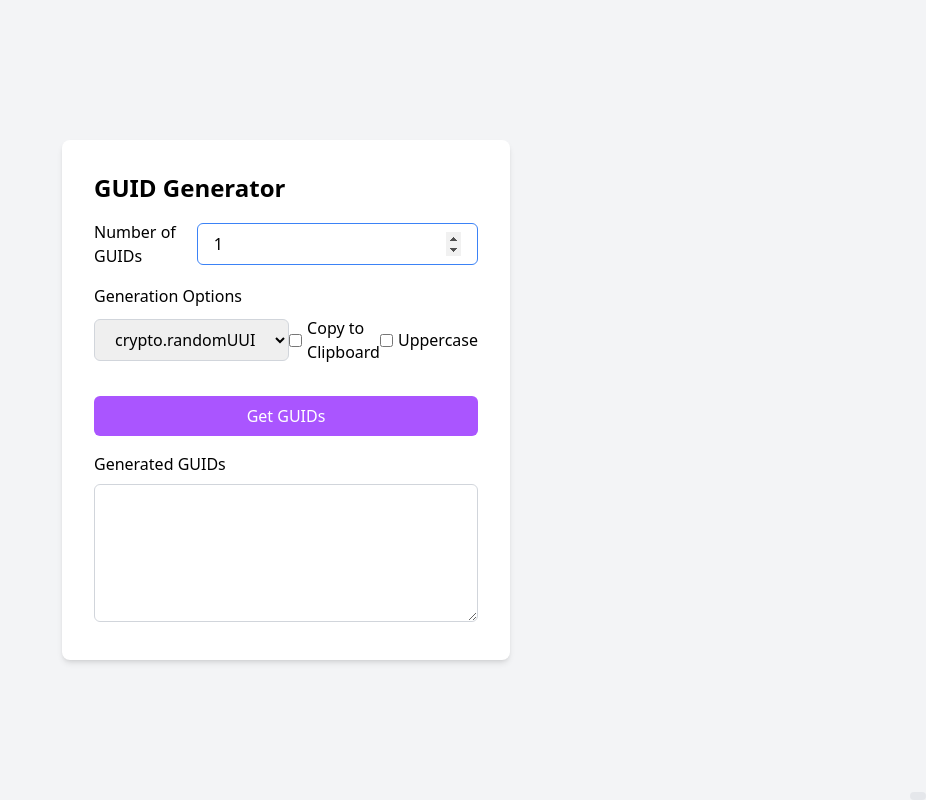
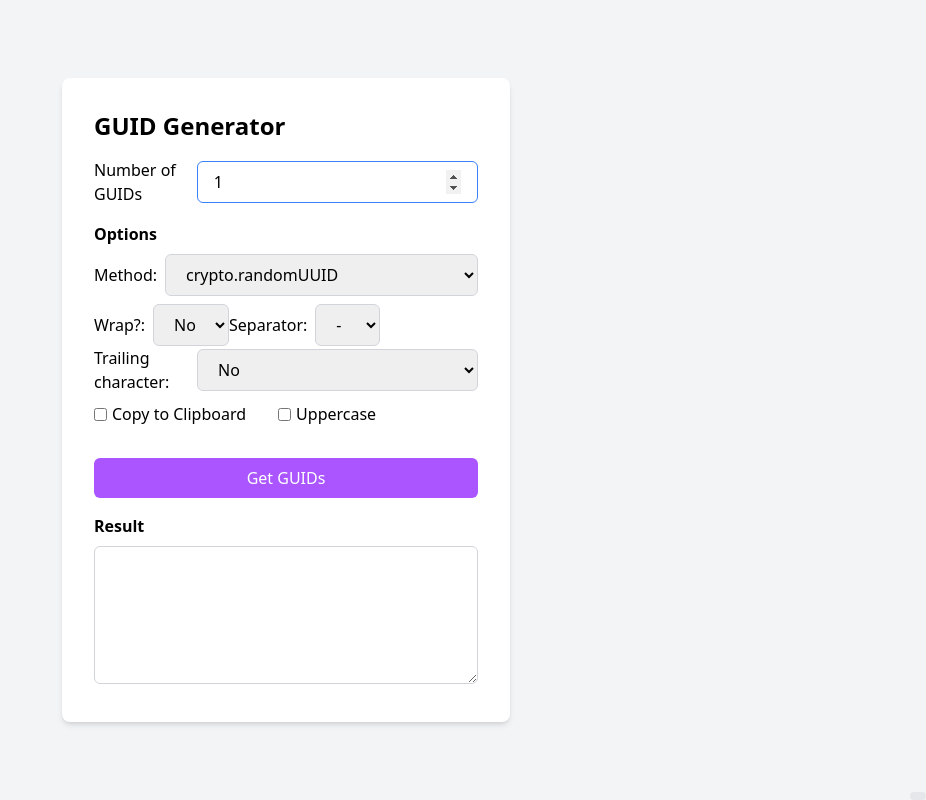
Before and after one commit to fcanigia/guid-generator, a Vue app: page / in a window 1280 px wide. Shown: the whole page, without its empty margins (354-1280 px from the left). Built offline with nearby package versions, Linux system fonts and the light colour scheme.

Commit message:
add more options

```diff
--- a/src/views/HomeView.vue
+++ b/src/views/HomeView.vue
@@ -6,6 +6,9 @@ const numberOfGuids = ref(1)
 const numberOfGuidsInput = ref(null)
 const generatedGuids = ref('')
 const generationOption = ref('crypto.randomUUID')
+const generationWrapper = ref('No')
+const generationSeparator = ref('-')
+const generationTrailingChar = ref('')
 const copyToClipboard = ref(false)
 const uppercase = ref(false)
 const startTime = ref(0)
@@ -23,6 +26,8 @@ const handleGlobalKeydown = (event: KeyboardEvent) => {
 }
 
 const generateGuids = () => {
+  console.log(generationTrailingChar.value)
+
   startTime.value = Date.now()
 
   const factory = new GuidGeneratorFactory()
@@ -34,13 +39,11 @@ const generateGuids = () => {
     guids.push(generator.generateGuid())
   }
 
-  generatedGuids.value = guids.join('\n')
+  generatedGuids.value = guids.join(`${generationTrailingChar.value}\n`)
 
   generatedGuids.value = uppercase.value
     ? generatedGuids.value.toUpperCase()
     : generatedGuids.value.toLowerCase()
-
-  console.log(copyToClipboard.value)
 
   if (copyToClipboard.value) {
     copyGuidsToClipboard(guids.join('\n'))
@@ -62,6 +65,11 @@ const formatElapsedTime = (diff: number): string => {
 }
 
 const onEnter = () => {
+  if (numberOfGuids.value < 1) {
+    numberOfGuids.value = 1
+  } else if (numberOfGuids.value > 200000) {
+    numberOfGuids.value = 200000
+  }
   generateGuids()
 }
 
@@ -94,8 +102,9 @@ const copyGuidsToClipboard = async (guids: string) => {
         />
       </div>
       <div class="mb-4">
-        <label for="generationOptions" class="block mb-2">Generation Options</label>
+        <label for="generationOptions" class="block mb-2 font-bold">Options</label>
         <div class="flex items-center">
+          <label class="mr-2">Method:</label>
           <select
             id="generationOptions"
             v-model="generationOption"
@@ -107,7 +116,46 @@ const copyGuidsToClipboard = async (guids: string) => {
             <option value="timestamp">timestamp</option>
             <option value="randomNumber">Random Number</option>
           </select>
-          <label class="checkbox-label">
+        </div>
+        <div class="flex items-center mt-2">
+          <label class="mr-2">Wrap?:</label>
+          <select
+            id="generationWrapper"
+            v-model="generationWrapper"
+            class="px-4 py-2 border border-gray-300 rounded-md focus:outline-none focus:border-blue-500"
+          >
+            <option value="No">No</option>
+            <option value='"'>"</option>
+            <option value="'">'</option>
+          </select>
+          <label class="mr-2">Separator:</label>
+          <select
+            id="generationSeparator"
+            v-model="generationSeparator"
+            class="px-4 py-2 border border-gray-300 rounded-md focus:outline-none focus:border-blue-500"
+          >
+            <option value="-">-</option>
+            <option value="|">|</option>
+            <option value="#">#</option>
+          </select>
+        </div>
+
+        <div class="flex items-center">
+          <label class="mr-2">Trailing character:</label>
+          <select
+            id="generationTrailingChar"
+            v-model="generationTrailingChar"
+            class="w-full px-4 py-2 border border-gray-300 rounded-md focus:outline-none focus:border-blue-500"
+          >
+            <option value="">No</option>
+            <option value=",">,</option>
+            <option value=".">.</option>
+            <option value=";">;</option>
+          </select>
+        </div>
+
+        <div class="flex flex-row mt-2">
+          <label class="checkbox-label mr-8">
             <input type="checkbox" v-model="copyToClipboard" class="checkbox-input" />
             <span class="checkbox-text">Copy to Clipboard</span>
           </label>
@@ -124,7 +172,7 @@ const copyGuidsToClipboard = async (guids: string) => {
         Get GUIDs
       </button>
       <div class="mt-4">
-        <label for="generatedGuids" class="block mb-2">Generated GUIDs</label>
+        <label for="generatedGuids" class="block mb-2 font-bold">Result</label>
         <textarea
           id="generatedGuids"
           v-model="generatedGuids"
```
